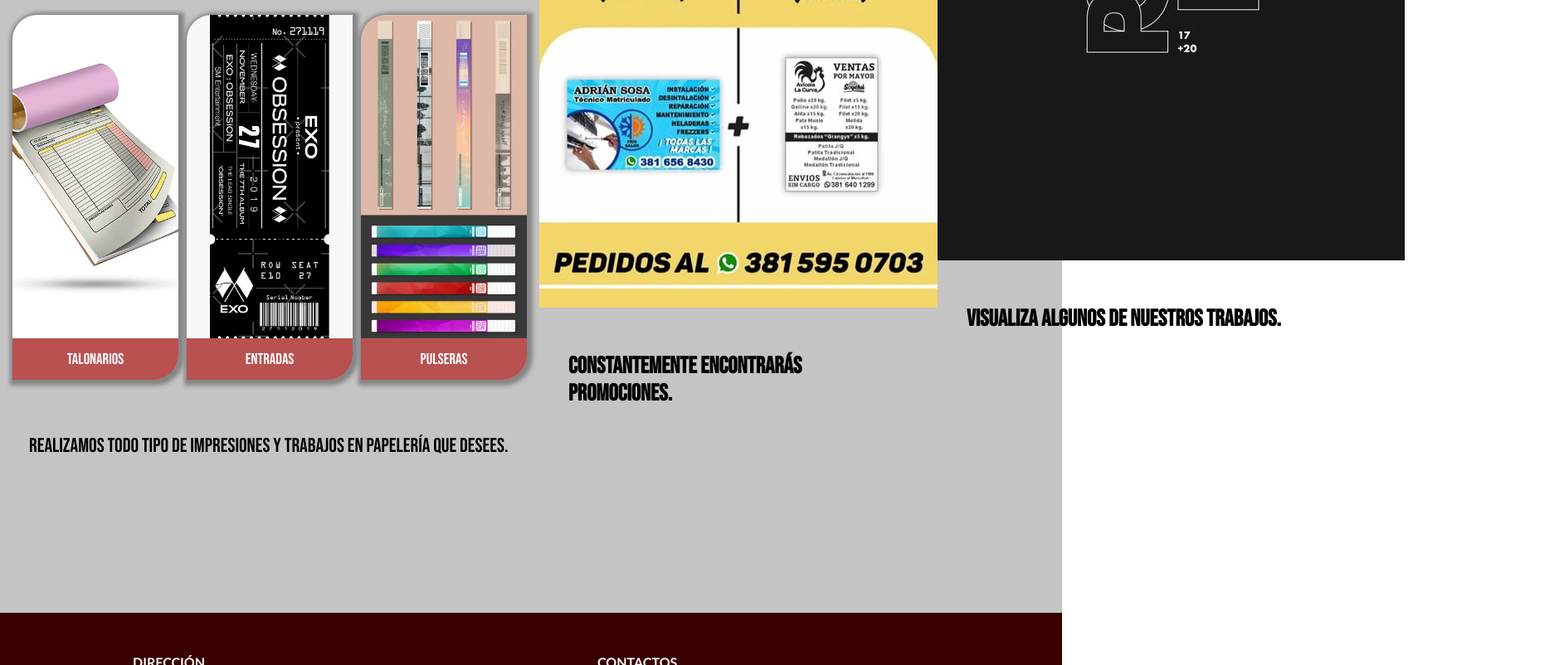
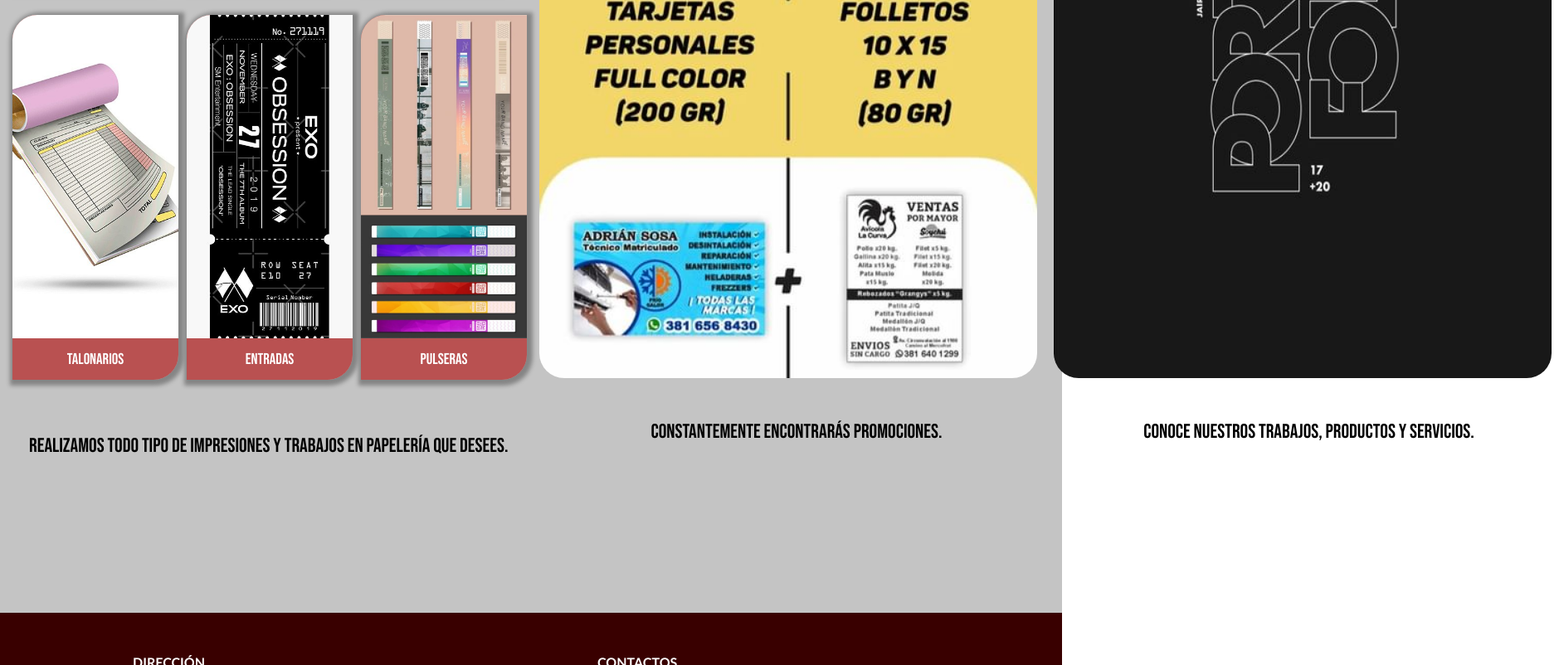
Before and after one commit to MSALAZAR13/Project-Studio-G, a plain HTML site: page index.html in a window 1280 px wide. Shown: the part 960-1762 px from the top of the page at 83% size, 1885 px wide, since content can reach past the window. Drawn offline with nearby package versions, Linux system fonts and the light colour scheme.

Commit message:
reordenando cards main index

```diff
--- a/css/style.css
+++ b/css/style.css
@@ -175,9 +175,9 @@
 .productos-inicio{
     width: 100%;
     display: flex;
-    flex-direction: row;
-    margin: auto;
+    justify-content: space-between;
 }
+
 .flexbox2{
     width: 100%;
     display: flex;
@@ -205,15 +205,12 @@
 .card-info h3{
     margin-top: 10px;
 }
-
 .flexbox3{
     width: 100%;
     display: flex;
     margin: 15px;
     gap: 10px;
-
 }
-
 .card{
     width: 200px;
     height: 440px;
@@ -222,12 +219,10 @@
     box-shadow: 2px 2px 5px 5px #858585;
     overflow: hidden;
     background-color: #b41b1bad;
-
 }
 .card div img{
     width: 100%;
     height: 390px;
-
 }
 .card .card-info{
     font-family: "Bebas Neue", sans-serif;
@@ -255,6 +250,21 @@
     font-size: x-large;
 }
 
+.card-promos{
+    width: 600px;
+    height: 910px;
+    margin-top: 28px;
+    border-radius: 30px 30px;
+    overflow: hidden;
+}
+.card-promos div img{
+    width: 100%;
+    height: 100%;
+}
+.section-promos{
+    margin-right: 20px;
+}
+
 .parrafoPromos{
     width: 100%;
     font-family: "Bebas Neue", sans-serif;
@@ -263,12 +273,39 @@
     font-size: x-large;
 }
 
+.parrafoPromos p{
+    margin: auto;
+}
+
+.card-portfolio{
+    width: 600px;
+    height: 910px;
+    margin-top: 28px;
+    border-radius: 30px 30px;
+    overflow: hidden;
+}
+.card-portfolio div img{
+    width: 100%;
+    height: 1000px;
+}
+.section-portfolio{
+    margin-right: 15px;
+}
+
+.section-portfolio img{
+    height: 800px;
+}
+
 .parrafoPortfolio{
     width: 100%;
     font-family: "Bebas Neue", sans-serif;
     display: flex;
     padding: 50px 35px;
     font-size: x-large;
+}
+
+.parrafoPortfolio p{
+    margin: auto    ;
 }
 
 
--- a/index.html
+++ b/index.html
@@ -99,26 +99,34 @@
                     </div>
                 </section>
             </div>
-            <section>
-                <article>
+            <div>
+                <section class="section-promos">
+                    <article class="card-promos">
                         <div>
                             <img src="./assets/img/promo-1.jpg" alt="imagen-promo1">
-                    </div>
-                    <div class="parrafoPromos">
-                        <h3>Constantemente encontrarás promociones.</h3>
                         </div>
                     </article>
                 </section>
                 <section>
-                <article>
+                    <div class="parrafoPromos">
+                        <p>Constantemente encontrarás promociones.</p>
+                    </div>
+                </section>
+            </div>
+            <div>
+                <section class="section-portfolio">
+                    <article class="card-portfolio">
                         <div>
                             <img src="./assets/img/portfolio.jpg" alt="portada-portfolio">
                         </div>
-                    <div class="parrafoPortfolio">
-                        <h3>Visualiza algunos de nuestros trabajos.</h3>
-                    </div>
                     </article>
                 </section>
+                <section>
+                    <div class="parrafoPromos">
+                        <p>Conoce nuestros trabajos, productos y servicios.</p>
+                    </div>
+                </section>
+            </div>
         </div>
     </main>
     <footer>
```
Lines whose indentation alone changed are shown as unchanged.
